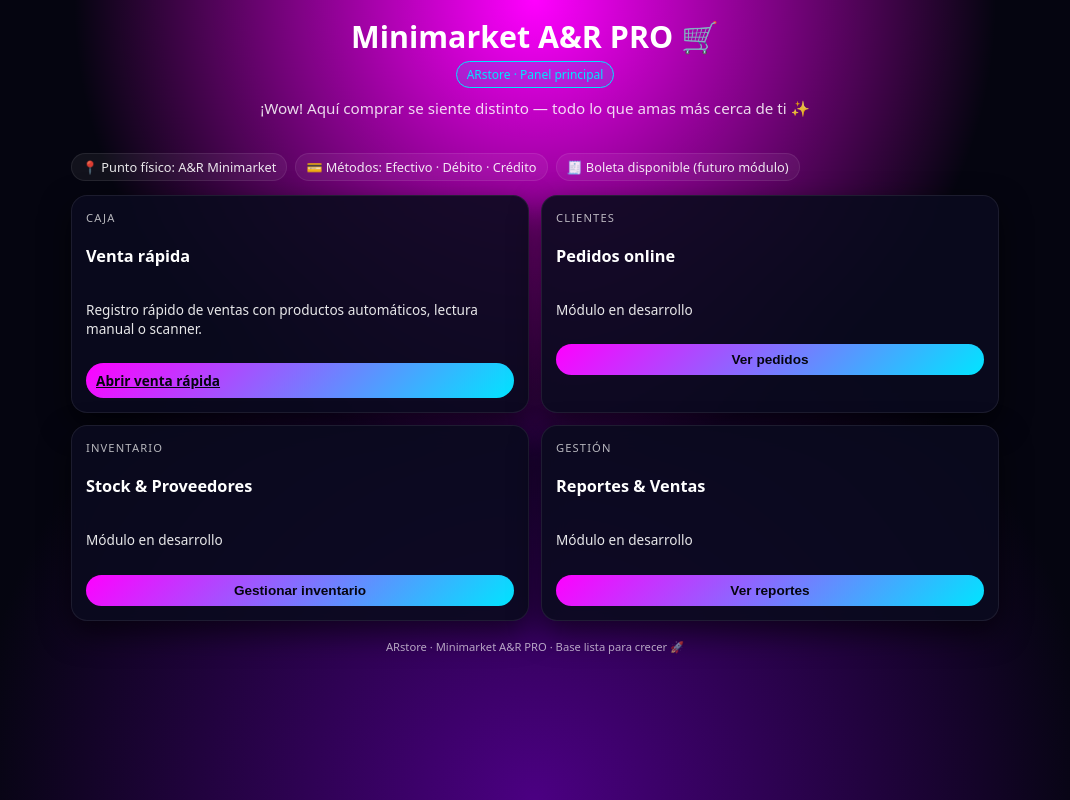
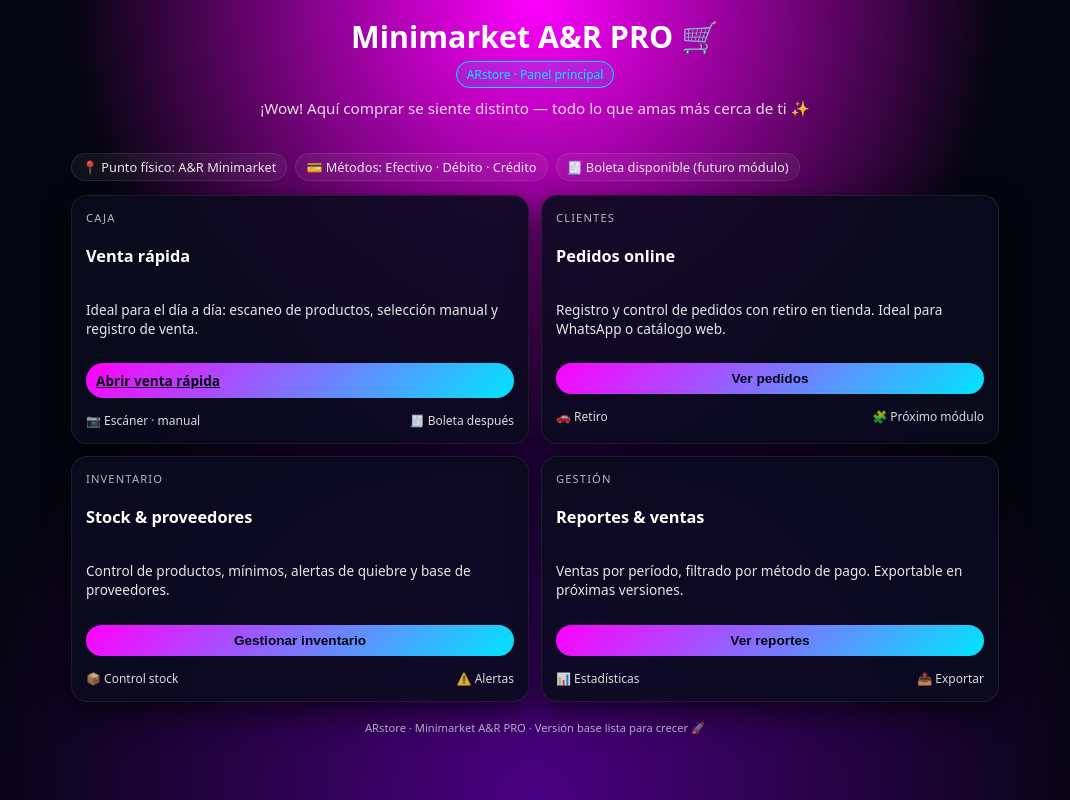
Before and after one commit to alexandrajerez21-design/Arstore, a React (Vite) app: page / in a window 1280 px wide. Shown: the whole page, without its empty margins (105-1175 px from the left). Built offline with nearby package versions, Linux system fonts and the light colour scheme.

Commit message:
Update App.jsx

```diff
--- a/src/App.jsx
+++ b/src/App.jsx
@@ -1,11 +1,13 @@
 import { BrowserRouter as Router, Routes, Route, Link } from "react-router-dom";
 import VentaRapida from "./VentaRapida";
+import "./styles.css";
 
 export default function App() {
   return (
     <Router>
       <div className="app">
 
+        {/* --- PANEL PRINCIPAL --- */}
         <header className="app-header">
           <h1 className="app-title">Minimarket A&R PRO 🛒</h1>
           <div className="app-badge">ARstore · Panel principal</div>
@@ -22,50 +24,77 @@ export default function App() {
 
         <section className="menu-grid">
 
-          {/* MODULO CAJA */}
+          {/* CAJA */}
           <article className="card">
             <div className="card-label">Caja</div>
             <h2 className="card-title">Venta rápida</h2>
             <p className="card-body">
-              Registro rápido de ventas con productos automáticos, lectura manual o scanner.
+              Ideal para el día a día: escaneo de productos,
+              selección manual y registro de venta.
             </p>
             <Link to="/venta" className="btn-primary">Abrir venta rápida</Link>
+            <div className="card-footer">
+              <span>📷 Escáner · manual</span>
+              <span>🧾 Boleta después</span>
+            </div>
           </article>
 
-          {/* FUTURO MÓDULO */}
+          {/* PEDIDOS */}
           <article className="card">
             <div className="card-label">Clientes</div>
             <h2 className="card-title">Pedidos online</h2>
-            <p className="card-body">Módulo en desarrollo</p>
+            <p className="card-body">
+              Registro y control de pedidos con retiro en tienda.
+              Ideal para WhatsApp o catálogo web.
+            </p>
             <button className="btn-primary">Ver pedidos</button>
+            <div className="card-footer">
+              <span>🚗 Retiro</span>
+              <span>🧩 Próximo módulo</span>
+            </div>
           </article>
 
+          {/* INVENTARIO */}
           <article className="card">
             <div className="card-label">Inventario</div>
-            <h2 className="card-title">Stock & Proveedores</h2>
-            <p className="card-body">Módulo en desarrollo</p>
+            <h2 className="card-title">Stock & proveedores</h2>
+            <p className="card-body">
+              Control de productos, mínimos, alertas de quiebre y base de proveedores.
+            </p>
             <button className="btn-primary">Gestionar inventario</button>
+            <div className="card-footer">
+              <span>📦 Control stock</span>
+              <span>⚠️ Alertas</span>
+            </div>
           </article>
 
+          {/* REPORTES */}
           <article className="card">
             <div className="card-label">Gestión</div>
-            <h2 className="card-title">Reportes & Ventas</h2>
-            <p className="card-body">Módulo en desarrollo</p>
+            <h2 className="card-title">Reportes & ventas</h2>
+            <p className="card-body">
+              Ventas por período, filtrado por método de pago.
+              Exportable en próximas versiones.
+            </p>
             <button className="btn-primary">Ver reportes</button>
+            <div className="card-footer">
+              <span>📊 Estadísticas</span>
+              <span>📤 Exportar</span>
+            </div>
           </article>
 
         </section>
 
         <footer className="app-footer">
-          ARstore · Minimarket A&R PRO · Base lista para crecer 🚀
+          ARstore · Minimarket A&R PRO · Versión base lista para crecer 🚀
         </footer>
+
+        {/* 🔥 RUTAS */}
+        <Routes>
+          <Route path="/venta" element={<VentaRapida />} />
+        </Routes>
+
       </div>
-
-      {/* RUTAS */}
-      <Routes>
-        <Route path="/venta" element={<VentaRapida />} />
-      </Routes>
-
     </Router>
   );
 }
```
